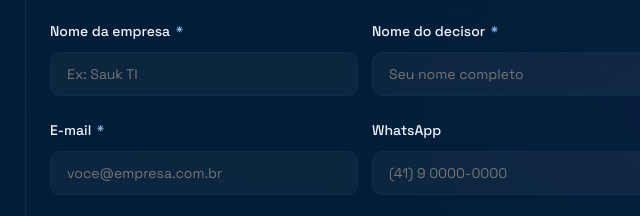
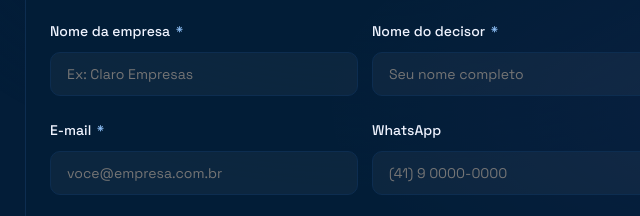
Before and after one commit to azudoka/diagnostico-hraas, a plain HTML site: page index.html in a window 1280 px wide. Shown: the part 533-749 px from the top of the page, 275-915 px from the left. Drawn offline with Linux system fonts and the light colour scheme.

Commit message:
Update index.html

```diff
--- a/index.html
+++ b/index.html
@@ -798,7 +798,7 @@
           <div class="row-2">
             <div class="question">
               <label>Nome da empresa <span class="req">*</span></label>
-              <input type="text" name="empresa_nome" placeholder="Ex: Sauk TI" required>
+              <input type="text" name="empresa_nome" placeholder="Ex: Claro Empresas" required>
             </div>
             <div class="question">
               <label>Nome do decisor <span class="req">*</span></label>
```
